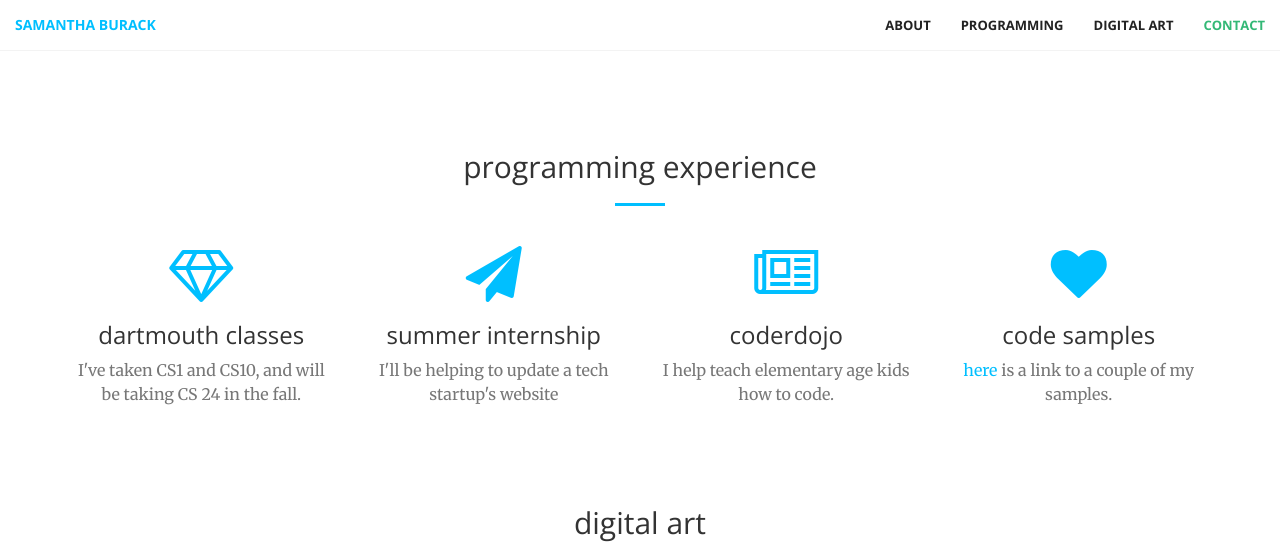
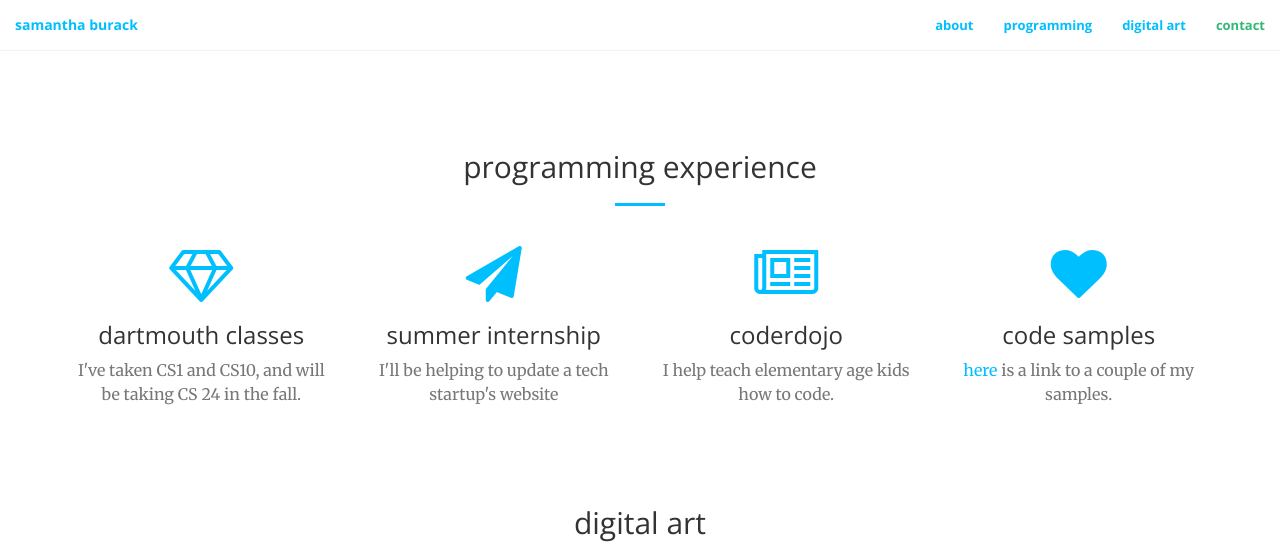
Before and after one commit to saburack/saburack.me, a website: page index.html in a window 1280 px wide. Both pictures are taken after a click on the link "MORE FUN THINGS AHEAD". Shown: the part 1264-1820 px from the top of the page. Drawn offline with nearby package versions, Linux system fonts and the light colour scheme.

Commit message:
changed font colors

```diff
--- a/creative.css
+++ b/creative.css
@@ -73,7 +73,6 @@ aside {
   color: #33B876;
   font-family: 'Open Sans', 'Helvetica Neue', Arial, sans-serif;
   font-weight: 700;
-  text-transform: uppercase;
 }
 .navbar-default .navbar-header .navbar-brand:hover,
 .navbar-default .navbar-header .navbar-brand:focus {
@@ -82,15 +81,13 @@ aside {
 .navbar-default .navbar-header .navbar-toggle {
   font-weight: 700;
   font-size: 12px;
-  color: #222222;
-  text-transform: uppercase;
+  color: #33B876;
 }
 .navbar-default .nav > li > a,
 .navbar-default .nav > li > a:focus {
-  text-transform: uppercase;
   font-weight: 700;
   font-size: 13px;
-  color: #222222;
+  color: #33B876;
 }
 .navbar-default .nav > li > a:hover,
 .navbar-default .nav > li > a:focus:hover {
@@ -139,7 +136,7 @@ aside {
   }
   .navbar-default.affix .nav > li > a,
   .navbar-default.affix .nav > li > a:focus {
-    color: #222222;
+    color: #00BFFF;
   }
   .navbar-default.affix .nav > li > a:hover,
   .navbar-default.affix .nav > li > a:focus:hover {
@@ -157,7 +154,7 @@ header {
   background-position: center;
   background-image: url('file:///Users/saburack/Desktop/Dartmouth/me%20on%20trips.jpg');
   text-align: center;
-  color: white;
+  color: #33B876;
 }
 header .header-content {
   position: relative;
@@ -177,7 +174,7 @@ header .header-content .header-content-inner hr {
 }
 header .header-content .header-content-inner p {
   font-weight: 300;
-  color: rgba(255, 255, 255, 0.7);
+  color: rgba(0,191,255, 0.7);
   font-size: 16px;
   margin-bottom: 50px;
 }
@@ -224,7 +221,7 @@ header .header-content .header-content-inner p {
   margin-bottom: 0;
 }
 .portfolio-box {
-  position: relative;
+  position: static;
   display: block;
   max-width: 650px;
   margin: 0 auto;
--- a/index.html
+++ b/index.html
@@ -50,16 +50,16 @@
             <div class="collapse navbar-collapse" id="bs-example-navbar-collapse-1">
                 <ul class="nav navbar-nav navbar-right">
                     <li>
-                        <a class="page-scroll" href="#about">About</a>
+                        <a class="page-scroll" href="#about">about</a>
                     </li>
                     <li>
-                        <a class="page-scroll" href="#services">Programming</a>
+                        <a class="page-scroll" href="#services">programming</a>
                     </li>
                     <li>
-                        <a class="page-scroll" href="#portfolio">Digital Art</a>
+                        <a class="page-scroll" href="#portfolio">digital art</a>
                     </li>
                     <li>
-                        <a class="page-scroll" href="#contact">Contact</a>
+                        <a class="page-scroll" href="#contact">contact</a>
                     </li>
                 </ul>
             </div>
```
